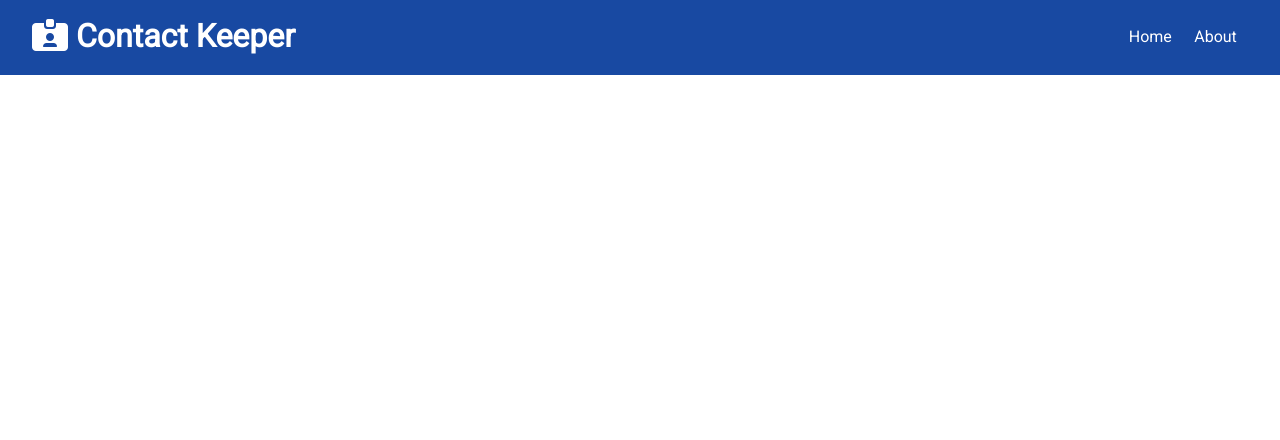
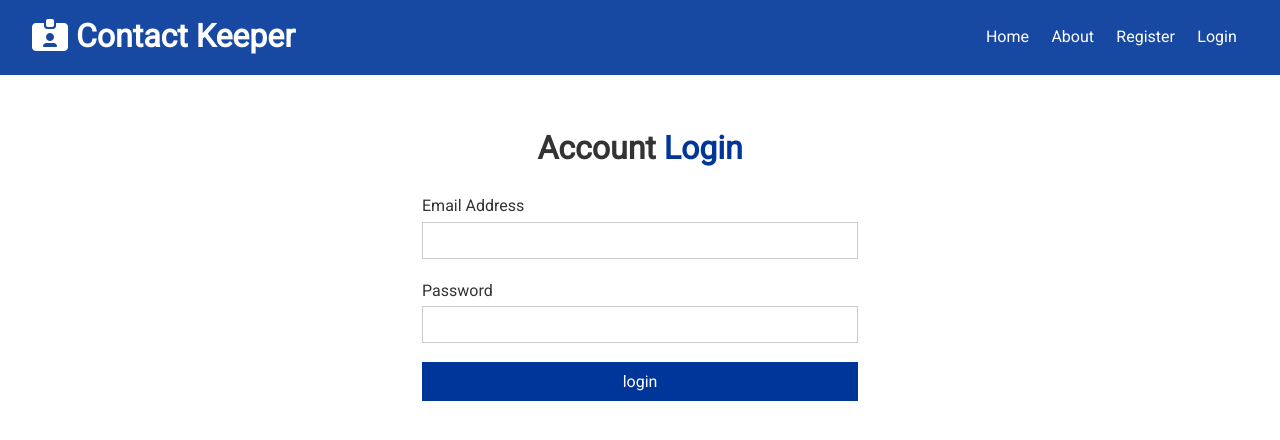
Before and after one commit to kashdevine/contact-keeper, a React (Create React App) app in the folder client/: page /login in a window 1280 px wide. Shown: the top 440 px of the page. Built offline with nearby package versions, Linux system fonts and the light colour scheme.

Commit message:
Created login component and added to app and nav

```diff
--- a/client/src/App.js
+++ b/client/src/App.js
@@ -4,6 +4,8 @@ import {BrowserRouter as Router, Route, Switch} from 'react-router-dom';
 import Navbar from './components/layout/Navbar';
 import Home from './components/pages/Home';
 import About from './components/pages/About';
+import Register from './components/auth/register';
+import Login from './components/auth/login';
 
 import ContactState from './context/contact/ContactState';
 import AuthState from './context/auth/AuthState';
@@ -21,6 +23,8 @@ const App = () =>  {
           <Switch>
             <Route exact path='/' component={Home}/>
             <Route exact path='/about' component={About}/>
+            <Route exact path='/register' component={Register}/>
+            <Route exact path='/login' component={Login}/>
           </Switch>
           </div>
         </Router>
--- /dev/null
+++ b/client/src/components/auth/login.js
@@ -0,0 +1,38 @@
+import React, {useState} from 'react'
+
+const Login = () => {
+    const [user, setUser] = useState({
+        email:'',
+        password:'',
+    })
+
+    const {email, password} = user;
+
+    const onChange = e => setUser({...user,[e.target.name]:e.target.value});
+
+    const onSubmit = e =>{
+        e.preventDefault();
+        console.log('Login submit')
+    }
+
+    return (
+        <div className="form-container">
+            <h1>
+                Account <span className="text-primary">Login</span>
+            </h1>
+            <form onSubmit={onSubmit}>
+                <div className="form-group">
+                    <label htmlFor="email">Email Address</label>
+                    <input type="email" name="email" value={email} onChange={onChange}/>
+                </div>
+                <div className="form-group">
+                    <label htmlFor="password">Password</label>
+                    <input type="password" name="password" value={password} onChange={onChange}/>
+                </div>
+                <input type="submit" value="login" className="btn btn-primary btn-block"/>
+            </form>
+        </div>
+    )
+}
+
+export default Login
--- /dev/null
+++ b/client/src/components/auth/register.js
@@ -0,0 +1,48 @@
+import React, {useState} from 'react'
+
+const Register = () => {
+    const [user, setUser] = useState({
+        name:'',
+        email:'',
+        password:'',
+        password2:''
+    })
+
+    const {name, email, password, password2} = user;
+
+    const onChange = e => setUser({...user,[e.target.name]:e.target.value});
+
+    const onSubmit = e =>{
+        e.preventDefault();
+        console.log('Register submit')
+    }
+
+    return (
+        <div className="form-container">
+            <h1>
+                Account <span className="text-primary">Register</span>
+            </h1>
+            <form onSubmit={onSubmit}>
+                <div className="form-group">
+                    <label htmlFor="name">Name</label>
+                    <input type="text" name="name" value={name} onChange={onChange}/>
+                </div>
+                <div className="form-group">
+                    <label htmlFor="email">Email Address</label>
+                    <input type="email" name="email" value={email} onChange={onChange}/>
+                </div>
+                <div className="form-group">
+                    <label htmlFor="password">Password</label>
+                    <input type="password" name="password" value={password} onChange={onChange}/>
+                </div>
+                <div className="form-group">
+                    <label htmlFor="password2">Confirm Password</label>
+                    <input type="password" name="password2" value={password2} onChange={onChange}/>
+                </div>
+                <input type="submit" value="register" className="btn btn-primary btn-block"/>
+            </form>
+        </div>
+    )
+}
+
+export default Register
--- a/client/src/components/layout/Navbar.js
+++ b/client/src/components/layout/Navbar.js
@@ -15,6 +15,12 @@ const Navbar = ({title, icon}) => {
                 <li>
                     <Link to='/about'>About</Link>
                 </li>
+                <li>
+                    <Link to='/register'>Register</Link>
+                </li>
+                <li>
+                    <Link to='/login'>Login</Link>
+                </li>
             </ul>
         </div>
     )
```
